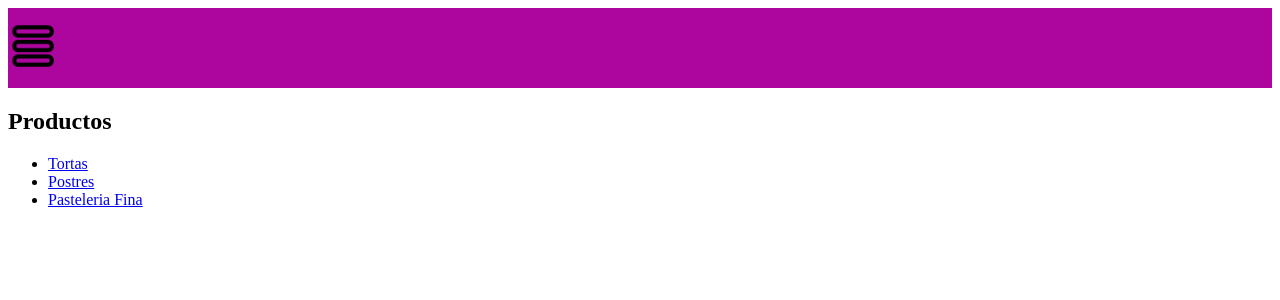
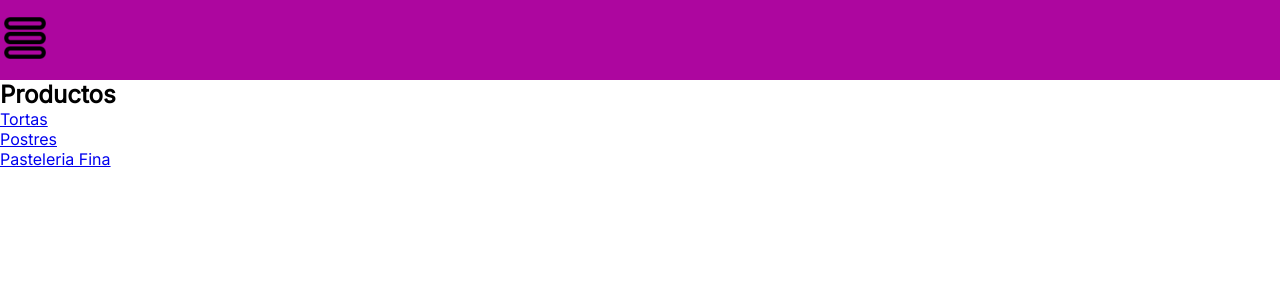
Before and after one commit to LilianJuri/web-page-pasteleria-carlota, a React (Create React App) app: page /productos in a window 1280 px wide. Shown: the top 300 px of the page. Built offline with nearby package versions, Linux system fonts and the light colour scheme.

Commit message:
modifications in the navbar

```diff
--- /dev/null
+++ b/src/App.css
@@ -0,0 +1,16 @@
+@import url('https://fonts.googleapis.com/css2?family=Inter&display=swap');
+
+* {
+    box-sizing: border-box;
+    margin: 0;
+    padding: 0;
+    font-family: 'Inter', sans-serif;
+}
+
+.inicio, .contacto, .productos, .sobre-nostros {
+    display: flex;
+    height: 90vh;
+    align-items: center;
+    justify-content: center;
+    font-size: 3rem;
+}
--- a/src/App.js
+++ b/src/App.js
@@ -6,6 +6,7 @@ import Productos from './pages/Productos';
 import DetalleDeProducto from './pages/DetalleDeProducto';
 import Contacto from './pages/Contacto';
 import Navbar from './component/Navbar';
+import './App.css';
 
 function App() {
   return (
--- a/src/component/Navbar.js
+++ b/src/component/Navbar.js
@@ -4,6 +4,7 @@ import imenu from '../img/icon-menu.png';
 import './Components.css';
 import ixmenu from '../img/icon-menu-x.png';
 import { SidebarData } from './SidebarData';
+
 
 function Navbar() {
 
@@ -17,7 +18,7 @@ function Navbar() {
                 <img src={imenu} className='icon-menu' alt="icono-menu" onClick={showSidebar} />
             </ Link>
             <nav className={sidebar ? 'nav-menu active' : 'nav-menu'}>
-                <ul className='nav-menu-items'>
+                <ul className='nav-menu-items' onClick={showSidebar}>
                         <li className='navbar-toggle'>
                             <Link to='#' className='menu-bars'>
                                 <img src={ixmenu} className="icon-menu" alt="icono-menu-x" />
```
